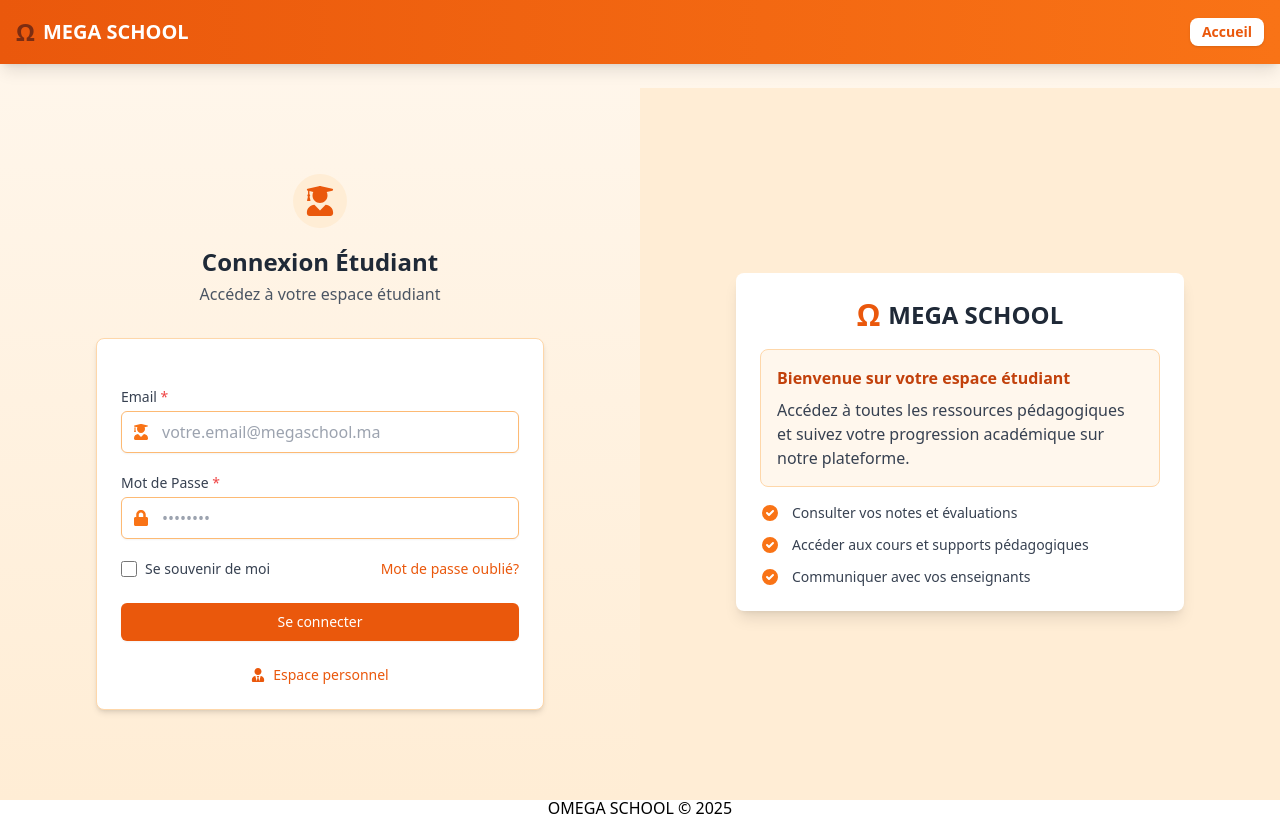
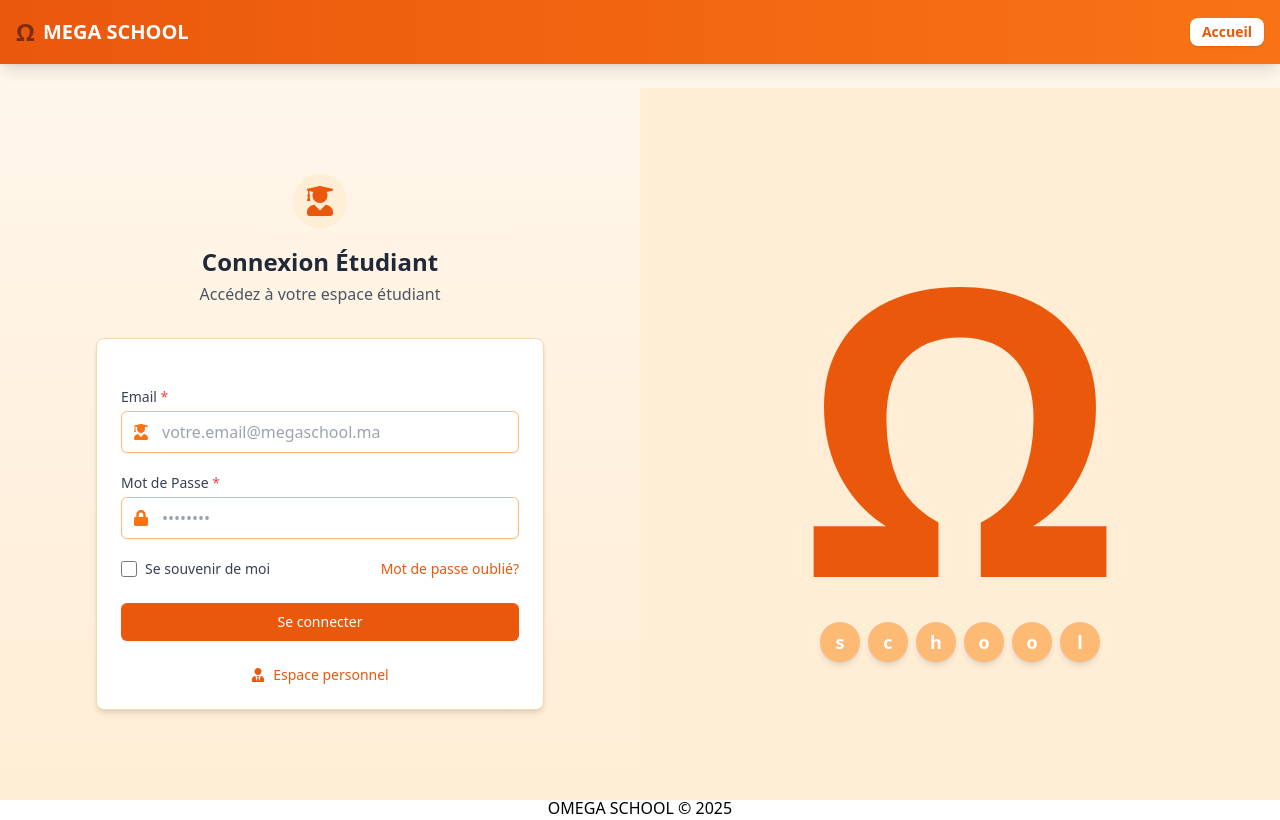
Before and after one commit to AHLALLAY/Redline-finale, a React (Vite) app in the folder Projet/FrontEnd/: page /login/student in a window 1280 px wide. Built offline with nearby package versions, Linux system fonts and the light colour scheme.

Commit message:
feat: Ajouter la verification pour les propriété 'is_suspended' et 'is_deleted'

```diff
--- a/Projet/FrontEnd/src/views/auth/LoginStaff.jsx
+++ b/Projet/FrontEnd/src/views/auth/LoginStaff.jsx
@@ -1,7 +1,9 @@
-import { useState } from 'react';
+import { useState, useEffect } from 'react'; // Ajout de useEffect
 import { useNavigate } from 'react-router-dom';
 import FooterGlobal from '../../components/Global/FooterGlobal';
-import { FaUserTie, FaLock, FaSchool } from 'react-icons/fa';
+import { FaUserTie, FaLock, FaSchool, FaExclamationTriangle, FaHome, FaArrowLeft } from 'react-icons/fa';
+
+
 
 function LoginStaff() {
     const [email, setEmail] = useState('');
@@ -11,6 +13,17 @@ function LoginStaff() {
     const [loading, setLoading] = useState(false);
 
     const navigate = useNavigate();
+
+    // Vérifier si l'utilisateur est déjà connecté avec un compte suspendu/supprimé
+    useEffect(() => {
+        const userData = localStorage.getItem('user');
+        if (userData) {
+            const user = JSON.parse(userData);
+            if (user.is_suspended || user.is_deleted) {
+                localStorage.removeItem('user');
+            }
+        }
+    }, []);
 
     const handleSubmit = async (e) => {
         e.preventDefault();
@@ -33,9 +46,26 @@ function LoginStaff() {
                 throw new Error(data.message || 'Erreur de connexion');
             }
 
+            // Vérification plus stricte du statut du compte
+            if (data.data.staff.is_deleted || data.data.staff.is_suspended) {
+                localStorage.removeItem('user'); // Nettoyage au cas où
+                return navigate('/404', { state: { from: 'login' } });
+            }
+
             const userData = {
                 token: data.data.token,
-                ...data.data.staff
+                id: data.data.staff.id,
+                email: data.data.staff.email,
+                name: data.data.staff.name,
+                role: data.data.staff.role,
+                birth_date: data.data.staff.birth_date,
+                phone: data.data.staff.phone,
+                cin: data.data.staff.cin,
+                obtained_at: data.data.staff.obtained_at,
+                subject_id: data.data.staff.subject_id,
+                is_suspended: data.data.staff.is_suspended,
+                is_deleted: data.data.staff.is_deleted,
+                created_at: data.data.staff.created_at,
             };
 
             localStorage.setItem('user', JSON.stringify(userData));
@@ -208,52 +238,19 @@ function LoginStaff() {
                     </form>
                 </div>
 
-                {/* Image */}
-                <div className="hidden md:block md:w-1/2 bg-orange-100">
-                    <div className="h-full flex items-center justify-center p-8">
-                        <div className="bg-white p-6 rounded-lg shadow-lg max-w-md">
-                            <div className="flex items-center justify-center mb-4">
-                                <span className="text-3xl font-bold text-orange-600 mr-2">Ω</span>
-                                <h2 className="text-2xl font-bold text-gray-800">MEGA SCHOOL</h2>
-                            </div>
-                            <div className="bg-orange-50 p-4 rounded-lg border border-orange-200 mb-4">
-                                <h3 className="font-bold text-orange-700 mb-2">Bienvenue sur votre portail professionnel</h3>
-                                <p className="text-gray-700">
-                                    Accédez à toutes les fonctionnalités nécessaires pour gérer efficacement votre travail au sein de notre établissement.
-                                </p>
-                            </div>
-                            <div className="space-y-3">
-                                <div className="flex items-start">
-                                    <div className="flex-shrink-0">
-                                        <svg className="h-5 w-5 text-orange-500" xmlns="http://www.w3.org/2000/svg" viewBox="0 0 20 20" fill="currentColor">
-                                            <path fillRule="evenodd" d="M10 18a8 8 0 100-16 8 8 0 000 16zm3.707-9.293a1 1 0 00-1.414-1.414L9 10.586 7.707 9.293a1 1 0 00-1.414 1.414l2 2a1 1 0 001.414 0l4-4z" clipRule="evenodd" />
-                                        </svg>
-                                    </div>
-                                    <p className="ml-3 text-sm text-gray-700">
-                                        Gérer les profils des étudiants
-                                    </p>
+                {/* Section Omega (remplace l'image) */}
+                <div className="hidden md:flex md:w-1/2 bg-orange-100 items-center justify-center">
+                    <div className="text-center p-8">
+                        <span className="text-[25rem] font-bold text-orange-600 leading-none">Ω</span>
+                        <div className="flex justify-center space-x-2">
+                            {'school'.split('').map((letter, index) => (
+                                <div
+                                    key={index}
+                                    className="w-10 h-10 rounded-full bg-orange-300 flex items-center justify-center shadow-md"
+                                >
+                                    <span className="text-white font-bold text-lg">{letter}</span>
                                 </div>
-                                <div className="flex items-start">
-                                    <div className="flex-shrink-0">
-                                        <svg className="h-5 w-5 text-orange-500" xmlns="http://www.w3.org/2000/svg" viewBox="0 0 20 20" fill="currentColor">
-                                            <path fillRule="evenodd" d="M10 18a8 8 0 100-16 8 8 0 000 16zm3.707-9.293a1 1 0 00-1.414-1.414L9 10.586 7.707 9.293a1 1 0 00-1.414 1.414l2 2a1 1 0 001.414 0l4-4z" clipRule="evenodd" />
-                                        </svg>
-                                    </div>
-                                    <p className="ml-3 text-sm text-gray-700">
-                                        Suivre les performances scolaires
-                                    </p>
-                                </div>
-                                <div className="flex items-start">
-                                    <div className="flex-shrink-0">
-                                        <svg className="h-5 w-5 text-orange-500" xmlns="http://www.w3.org/2000/svg" viewBox="0 0 20 20" fill="currentColor">
-                                            <path fillRule="evenodd" d="M10 18a8 8 0 100-16 8 8 0 000 16zm3.707-9.293a1 1 0 00-1.414-1.414L9 10.586 7.707 9.293a1 1 0 00-1.414 1.414l2 2a1 1 0 001.414 0l4-4z" clipRule="evenodd" />
-                                        </svg>
-                                    </div>
-                                    <p className="ml-3 text-sm text-gray-700">
-                                        Communiquer avec les parents et collègues
-                                    </p>
-                                </div>
-                            </div>
+                            ))}
                         </div>
                     </div>
                 </div>
--- a/Projet/FrontEnd/src/views/auth/LoginStudent.jsx
+++ b/Projet/FrontEnd/src/views/auth/LoginStudent.jsx
@@ -1,7 +1,7 @@
-import { useState } from 'react';
+import { useState, useEffect } from 'react';
 import { useNavigate } from 'react-router-dom';
 import FooterGlobal from '../../components/Global/FooterGlobal';
-import { FaUserGraduate, FaLock, FaUserTie } from 'react-icons/fa';
+import { FaUserGraduate, FaLock, FaUserTie, FaSchool } from 'react-icons/fa';
 
 function LoginStudent() {
     const [email, setEmail] = useState('');
@@ -11,6 +11,17 @@ function LoginStudent() {
     const [loading, setLoading] = useState(false);
 
     const navigate = useNavigate();
+
+    // Vérifier si l'utilisateur est déjà connecté avec un compte suspendu/supprimé
+    useEffect(() => {
+        const userData = localStorage.getItem('user');
+        if (userData) {
+            const user = JSON.parse(userData);
+            if (user.is_suspended || user.is_deleted) {
+                localStorage.removeItem('user');
+            }
+        }
+    }, []);
 
     const handleSubmit = async (e) => {
         e.preventDefault();
@@ -33,12 +44,33 @@ function LoginStudent() {
                 throw new Error(data.message || 'Erreur de connexion');
             }
 
-            localStorage.setItem('token', data.data.token);
-            localStorage.setItem('role', data.data.staff.role);
-            localStorage.setItem('username', data.data.staff.name || 'Étudiant');
+            // Vérification plus stricte du statut du compte
+            if (data.data.student.is_deleted || data.data.student.is_suspended) {
+                localStorage.removeItem('user'); // Nettoyage au cas où
+                return navigate('/404', { state: { from: 'login' } });
+            }
+
+            const userData = {
+                token: data.data.token,
+                id: data.data.student.id,
+                email: data.data.student.email,
+                name: data.data.student.name,
+                role: data.data.student.role,
+                birth_date: data.data.student.birth_date,
+                phone: data.data.student.phone,
+                cin: data.data.student.cin,
+                obtained_at: data.data.student.obtained_at,
+                class_id: data.data.student.class_id,
+                is_suspended: data.data.student.is_suspended,
+                is_deleted: data.data.student.is_deleted,
+                created_at: data.data.student.created_at,
+            };
+
+            localStorage.setItem('user', JSON.stringify(userData));
+
             setSuccess('Connexion réussie! Redirection en cours...');
 
-            const rolePath = data.data.staff.role.toLowerCase();
+            const rolePath = data.data.student.role.toLowerCase();
             const redirectPath = `/${rolePath}/dashboard`;
 
             setTimeout(() => {
@@ -204,57 +236,23 @@ function LoginStudent() {
                     </form>
                 </div>
 
-                {/* Image */}
-                <div className="hidden md:block md:w-1/2 bg-orange-100">
-                    <div className="h-full flex items-center justify-center p-8">
-                        <div className="bg-white p-6 rounded-lg shadow-lg max-w-md">
-                            <div className="flex items-center justify-center mb-4">
-                                <span className="text-3xl font-bold text-orange-600 mr-2">Ω</span>
-                                <h2 className="text-2xl font-bold text-gray-800">MEGA SCHOOL</h2>
-                            </div>
-                            <div className="bg-orange-50 p-4 rounded-lg border border-orange-200 mb-4">
-                                <h3 className="font-bold text-orange-700 mb-2">Bienvenue sur votre espace étudiant</h3>
-                                <p className="text-gray-700">
-                                    Accédez à toutes les ressources pédagogiques et suivez votre progression académique sur notre plateforme.
-                                </p>
-                            </div>
-                            <div className="space-y-3">
-                                <div className="flex items-start">
-                                    <div className="flex-shrink-0">
-                                        <svg className="h-5 w-5 text-orange-500" xmlns="http://www.w3.org/2000/svg" viewBox="0 0 20 20" fill="currentColor">
-                                            <path fillRule="evenodd" d="M10 18a8 8 0 100-16 8 8 0 000 16zm3.707-9.293a1 1 0 00-1.414-1.414L9 10.586 7.707 9.293a1 1 0 00-1.414 1.414l2 2a1 1 0 001.414 0l4-4z" clipRule="evenodd" />
-                                        </svg>
-                                    </div>
-                                    <p className="ml-3 text-sm text-gray-700">
-                                        Consulter vos notes et évaluations
-                                    </p>
+                {/* Section Omega (remplace l'image) */}
+                <div className="hidden md:flex md:w-1/2 bg-orange-100 items-center justify-center">
+                    <div className="text-center p-8">
+                        <span className="text-[25rem] font-bold text-orange-600 leading-none">Ω</span>
+                        <div className="flex justify-center space-x-2">
+                            {'school'.split('').map((letter, index) => (
+                                <div
+                                    key={index}
+                                    className="w-10 h-10 rounded-full bg-orange-300 flex items-center justify-center shadow-md"
+                                >
+                                    <span className="text-white font-bold text-lg">{letter}</span>
                                 </div>
-                                <div className="flex items-start">
-                                    <div className="flex-shrink-0">
-                                        <svg className="h-5 w-5 text-orange-500" xmlns="http://www.w3.org/2000/svg" viewBox="0 0 20 20" fill="currentColor">
-                                            <path fillRule="evenodd" d="M10 18a8 8 0 100-16 8 8 0 000 16zm3.707-9.293a1 1 0 00-1.414-1.414L9 10.586 7.707 9.293a1 1 0 00-1.414 1.414l2 2a1 1 0 001.414 0l4-4z" clipRule="evenodd" />
-                                        </svg>
-                                    </div>
-                                    <p className="ml-3 text-sm text-gray-700">
-                                        Accéder aux cours et supports pédagogiques
-                                    </p>
-                                </div>
-                                <div className="flex items-start">
-                                    <div className="flex-shrink-0">
-                                        <svg className="h-5 w-5 text-orange-500" xmlns="http://www.w3.org/2000/svg" viewBox="0 0 20 20" fill="currentColor">
-                                            <path fillRule="evenodd" d="M10 18a8 8 0 100-16 8 8 0 000 16zm3.707-9.293a1 1 0 00-1.414-1.414L9 10.586 7.707 9.293a1 1 0 00-1.414 1.414l2 2a1 1 0 001.414 0l4-4z" clipRule="evenodd" />
-                                        </svg>
-                                    </div>
-                                    <p className="ml-3 text-sm text-gray-700">
-                                        Communiquer avec vos enseignants
-                                    </p>
-                                </div>
-                            </div>
+                            ))}
                         </div>
                     </div>
                 </div>
             </div>
-
             <FooterGlobal />
         </div>
     );
```
